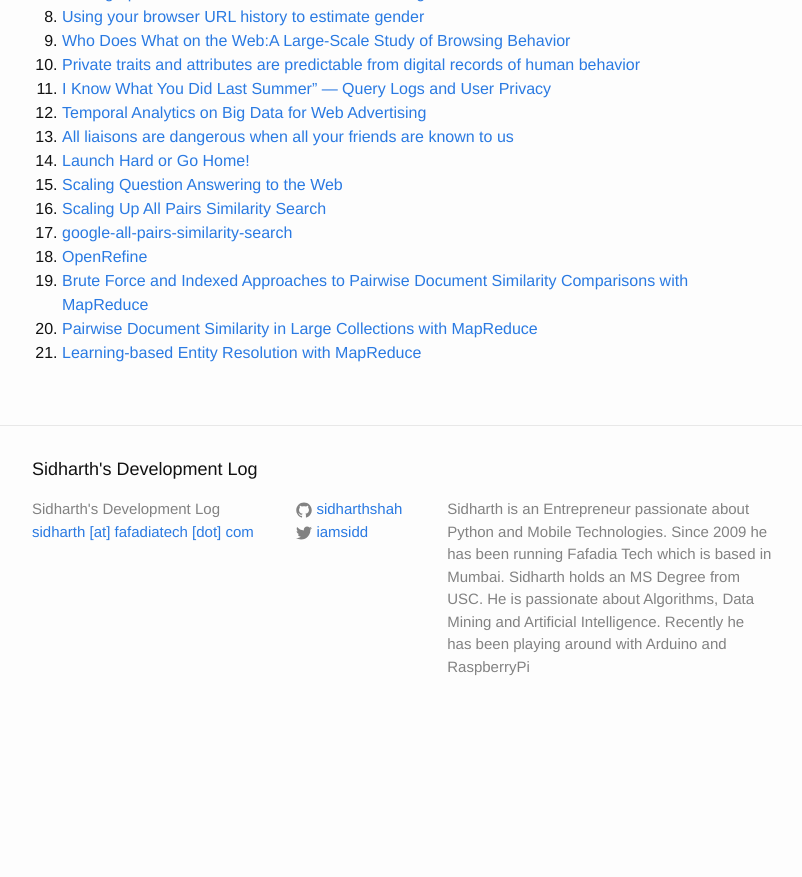
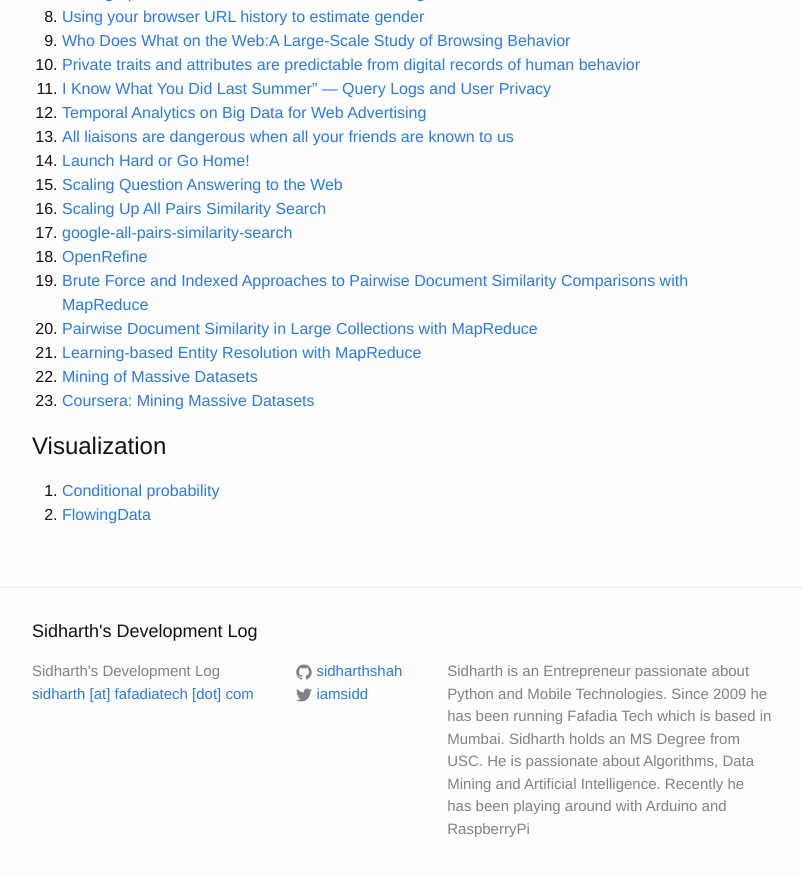
Before and after one commit to sidharthshah/sidharthshah.github.com, a Jekyll site: the page built from machine-learning.md, in a window 1280 px wide and 900 px high, scrolled down 758 px. Shown: the top 877 px of the window, without its empty margins (238-1040 px from the left). Built offline with Jekyll 4.4.1, drawn with Linux system fonts in a browser that asks for light colours; before the commit the page ends 1496 px from its top, so only the background shows below that.

Commit message:
added data visualization links

```diff
--- a/machine-learning.md
+++ b/machine-learning.md
@@ -43,3 +43,10 @@ Reading Resources
 19. [Brute Force and Indexed Approaches to Pairwise Document Similarity Comparisons with MapReduce](http://www.umiacs.umd.edu/~jimmylin/publications/Lin_SIGIR2009.pdf)
 20. [Pairwise Document Similarity in Large Collections with MapReduce](http://www.ece.umd.edu/~oard/pdf/acl08elsayed2.pdf)
 21. [Learning-based Entity Resolution with MapReduce](http://dbs.uni-leipzig.de/file/learning_based_er_with_mr.pdf)
+22. [Mining of Massive Datasets](http://www.mmds.org/#ver21)
+23. [Coursera: Mining Massive Datasets](https://www.coursera.org/course/mmds)
+
+Visualization
+=============
+1. [Conditional probability](http://setosa.io/conditional/)
+2. [FlowingData](http://flowingdata.com/)
```
